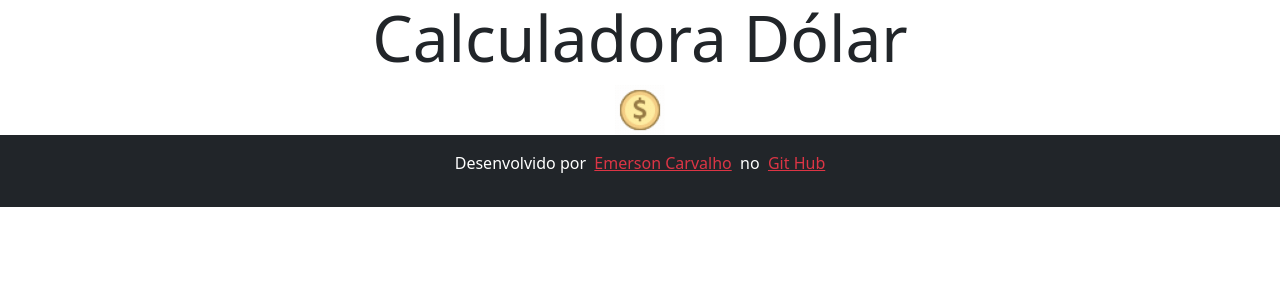
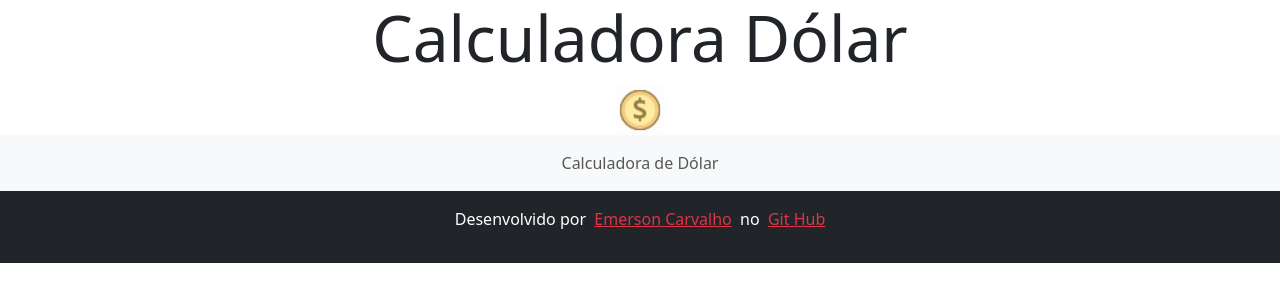
Before and after one commit to Emerdcp/UC3_CodificarFrontEndAplicacoesWeb, a React (Vite) app in the folder 2025.08.05_react_dollar/: page / in a window 1280 px wide. Shown: the top 302 px of the page. Built offline with nearby package versions, Linux system fonts and the light colour scheme.

Commit message:
feat: criação do menu
feat: criação do menu

```diff
--- a/2025.08.05_react_dollar/src/App.jsx
+++ b/2025.08.05_react_dollar/src/App.jsx
@@ -2,6 +2,7 @@
 import './App.css'
 import Titulo from './Titulo';
 import Rodape from './Rodape';
+import Menu from './Menu';
 
 function App() {
 
@@ -10,6 +11,7 @@
       <div className='conteiner'>
         <Titulo />
       </div>
+      <Menu />
       <Rodape />
     </>
   )
--- /dev/null
+++ b/2025.08.05_react_dollar/src/Menu.jsx
@@ -0,0 +1,29 @@
+import './Menu.css'
+
+function Menu(){
+    return(
+        <>
+            <nav className='navbar navbar-expand-lg navbar-light bg-light'>
+                <button
+                    className="navbar-toggler m-auto"
+                    type="button"
+                    data-bs-toggle="collapse"
+                    data-bs-target="#navbarNav"
+                >
+                    <span className="navbar-toggles-icon"></span>
+                </button>
+                <div className="collapse navbar-collapse" id="navnarNav">
+                    <ul className="navbar-nav m-auto text-center">
+                        <li className="nav-item">
+                            <a className='nav-link' href="#">
+                                Calculadora de Dólar
+                            </a>
+                        </li>
+                    </ul>
+                </div>
+            </nav>
+        </>
+    )
+}
+
+export default Menu
```
Also changed, not shown: 2025.08.05_react_dollar/src/Menu.css (added).
